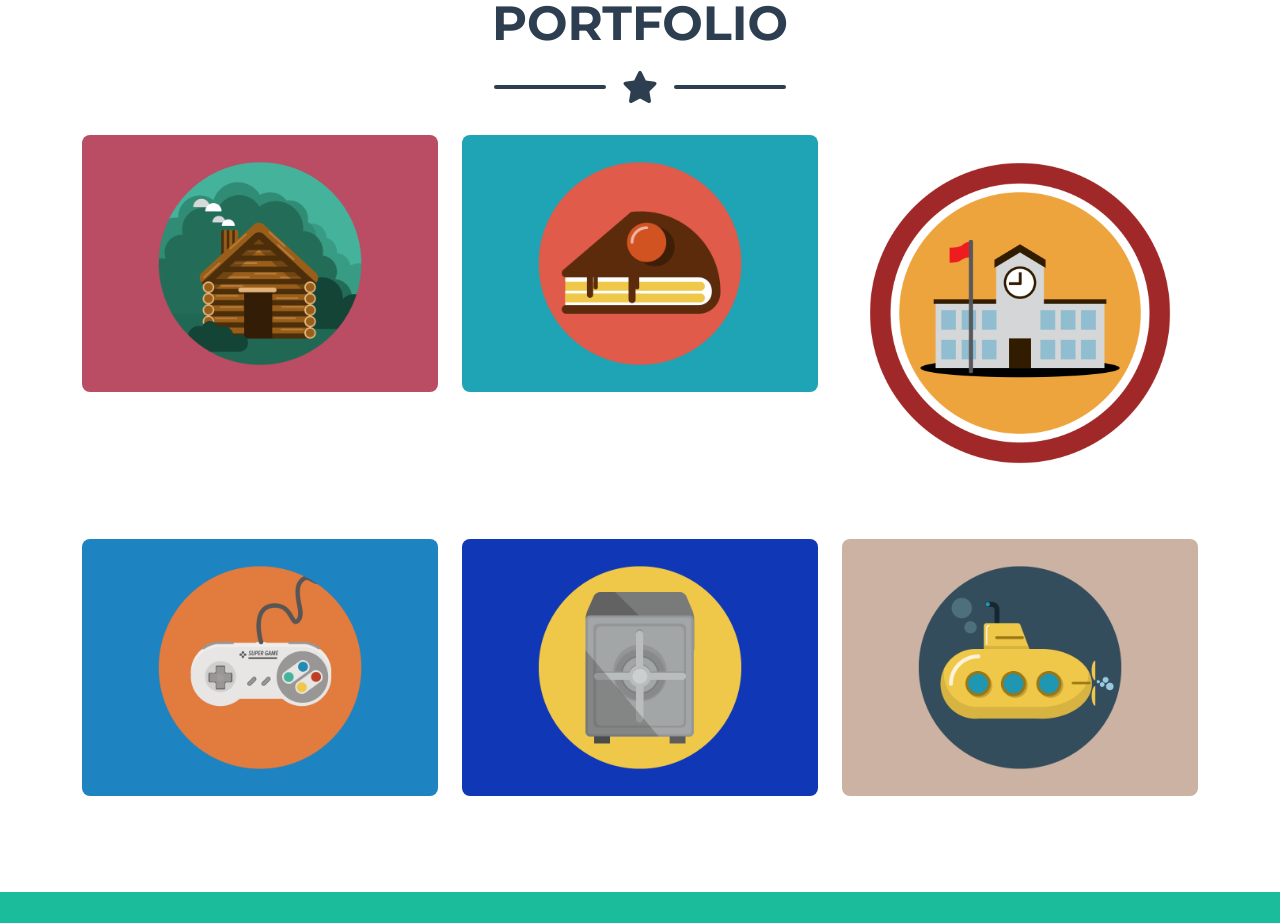
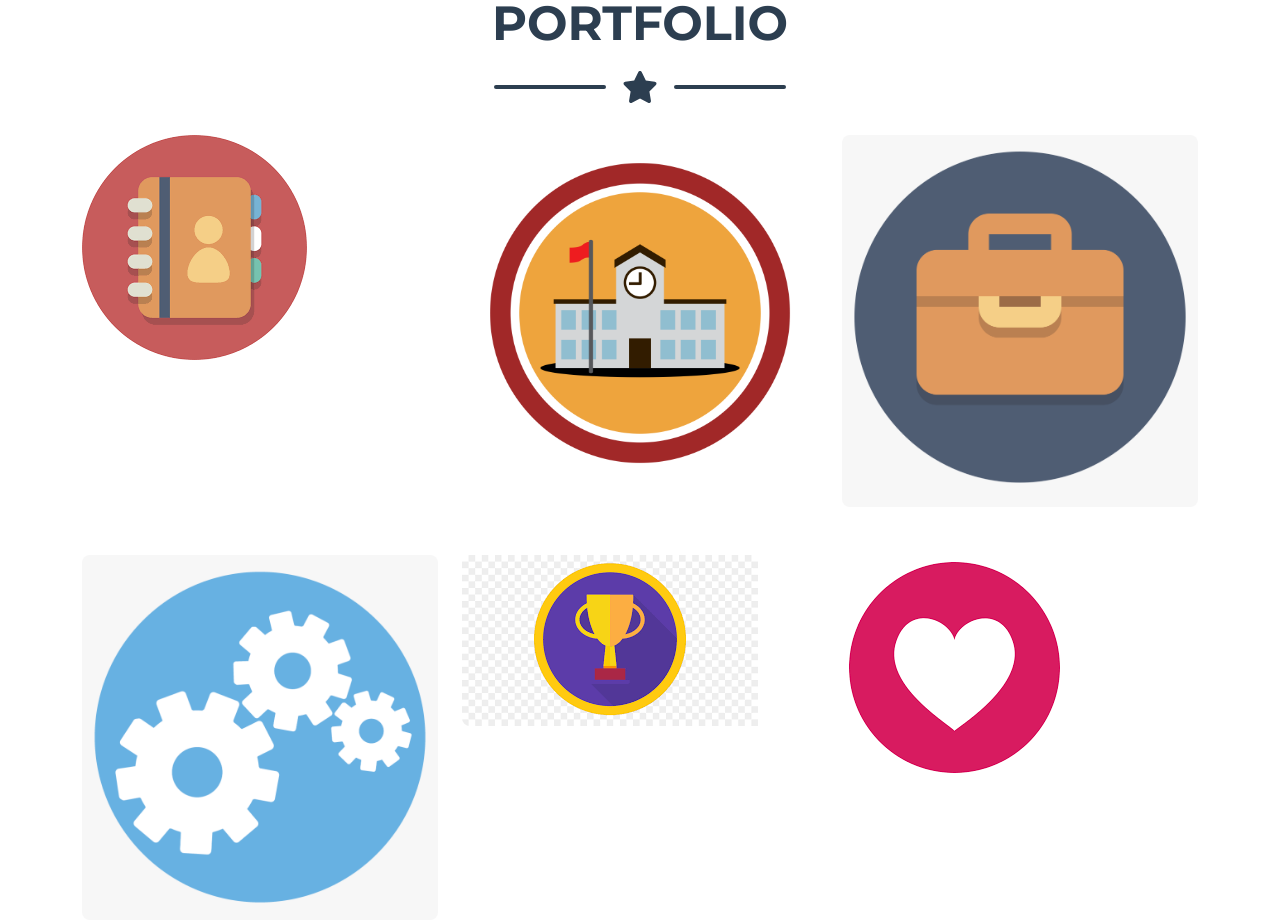
Before and after one commit to KatieCheng0130/KatieCheng0130.gitHub.io, a plain HTML site: page index.html in a window 1280 px wide. Shown: the part 876-1799 px from the top of the page. Drawn offline with nearby package versions, Linux system fonts and the light colour scheme.

Commit message:
Update index.html

```diff
--- a/index.html
+++ b/index.html
@@ -70,7 +70,7 @@
                             <div class="portfolio-item-caption d-flex align-items-center justify-content-center h-100 w-100">
                                 <div class="portfolio-item-caption-content text-center text-white"><i class="fas fa-plus fa-3x"></i></div>
                             </div>
-                            <img class="img-fluid" src="assets/img/portfolio/cabin.png" alt="..." />
+                            <img class="img-fluid" src="contacts icon.png" alt="..." />
                         </div>
                     </div>
                     <!-- Portfolio Item 2-->
@@ -79,7 +79,7 @@
                             <div class="portfolio-item-caption d-flex align-items-center justify-content-center h-100 w-100">
                                 <div class="portfolio-item-caption-content text-center text-white"><i class="fas fa-plus fa-3x"></i></div>
                             </div>
-                            <img class="img-fluid" src="assets/img/portfolio/cake.png" alt="..." />
+                            <img class="img-fluid" src="Round_Landmark_School_Icon_-_Transparent.svg.png" alt="..." />
                         </div>
                     </div>
                     <!-- Portfolio Item 3-->
@@ -88,7 +88,7 @@
                             <div class="portfolio-item-caption d-flex align-items-center justify-content-center h-100 w-100">
                                 <div class="portfolio-item-caption-content text-center text-white"><i class="fas fa-plus fa-3x"></i></div>
                             </div>
-                        <img class="img-fluid" src="Round_Landmark_School_Icon_-_Transparent.svg.png" alt="..." />
+                        <img class="img-fluid" src="working experience icon.png" alt="..." />
                         </div>
                     </div>
                     <!-- Portfolio Item 4-->
@@ -97,7 +97,7 @@
                             <div class="portfolio-item-caption d-flex align-items-center justify-content-center h-100 w-100">
                                 <div class="portfolio-item-caption-content text-center text-white"><i class="fas fa-plus fa-3x"></i></div>
                             </div>
-                            <img class="img-fluid" src="assets/img/portfolio/game.png" alt="..." />
+                            <img class="img-fluid" src="skills icon.png" alt="..." />
                         </div>
                     </div>
                     <!-- Portfolio Item 5-->
@@ -106,7 +106,7 @@
                             <div class="portfolio-item-caption d-flex align-items-center justify-content-center h-100 w-100">
                                 <div class="portfolio-item-caption-content text-center text-white"><i class="fas fa-plus fa-3x"></i></div>
                             </div>
-                            <img class="img-fluid" src="assets/img/portfolio/safe.png" alt="..." />
+                            <img class="img-fluid" src="achievements.png" alt="..." />
                         </div>
                     </div>
                     <!-- Portfolio Item 6-->
@@ -115,7 +115,7 @@
                             <div class="portfolio-item-caption d-flex align-items-center justify-content-center h-100 w-100">
                                 <div class="portfolio-item-caption-content text-center text-white"><i class="fas fa-plus fa-3x"></i></div>
                             </div>
-                            <img class="img-fluid" src="assets/img/portfolio/submarine.png" alt="..." />
+                            <img class="img-fluid" src="interests.png" alt="..." />
                         </div>
                     </div>
                 </div>
@@ -230,7 +230,7 @@
                                         <div class="divider-custom-line"></div>
                                     </div>
                                     <!-- Portfolio Modal - Image-->
-                                    <img class="img-fluid rounded mb-5" src="assets/img/portfolio/cabin.png" alt="..." />
+                                    <img class="img-fluid rounded mb-5" src="contacts icon.png" alt="..." />
                                     <!-- Portfolio Modal - Text-->
                                  <p class="mb-4">
                                 Email: katiecheng013@gmail.com<br>
@@ -266,7 +266,7 @@
                                         <div class="divider-custom-line"></div>
                                     </div>
                                     <!-- Portfolio Modal - Image-->
-                                    <img class="img-fluid rounded mb-5" src="assets/img/portfolio/cake.png" alt="..." />
+                                    <img class="img-fluid rounded mb-5" src="Round_Landmark_School_Icon_-_Transparent.svg.png" alt="..." />
                          <!-- Portfolio Modal - Text-->
                         <p class="mb-4">
                            <span style="font-size: larger; text-decoration: underline;">University of Notre Dame</span><br>
@@ -307,7 +307,7 @@
                                         <div class="divider-custom-line"></div>
                                     </div>
                                     <!-- Portfolio Modal - Image-->
-                                    <img class="img-fluid rounded mb-5" src="assets/img/portfolio/circus.png" alt="..." />
+                                    <img class="img-fluid rounded mb-5" src="working experience icon.png" alt="..." />
                                     <!-- Portfolio Modal - Text-->
  <p class="mb-4">
                                 <span style="font-size: larger; text-decoration: underline;">Internship</span><br><br>
@@ -350,7 +350,7 @@
                                         <div class="divider-custom-line"></div>
                                     </div>
                                     <!-- Portfolio Modal - Image-->
-                                    <img class="img-fluid rounded mb-5" src="assets/img/portfolio/game.png" alt="..." />
+                                    <img class="img-fluid rounded mb-5" src="skills icon.png" alt="..." />
                                     <!-- Portfolio Modal - Text-->
                                   <p class="mb-4">
                                  <span style="font-size: larger; text-decoration: underline;">Language</span><br>
@@ -394,7 +394,7 @@
                                         <div class="divider-custom-line"></div>
                                     </div>
                                     <!-- Portfolio Modal - Image-->
-                                    <img class="img-fluid rounded mb-5" src="assets/img/portfolio/safe.png" alt="..." />
+                                    <img class="img-fluid rounded mb-5" src="achievements.png" alt="..." />
                                     <!-- Portfolio Modal - Text-->
   <p class="mb-4">
                                 <span style="font-size: large; font-weight: bold;">Diamond Challenge</span><br>
@@ -447,7 +447,7 @@
                                         <div class="divider-custom-line"></div>
                                     </div>
                                     <!-- Portfolio Modal - Image-->
-                                    <img class="img-fluid rounded mb-5" src="assets/img/portfolio/submarine.png" alt="..." />
+                                    <img class="img-fluid rounded mb-5" src="interests.png" alt="..." />
                                     <!-- Portfolio Modal - Text-->
                                     <p class="mb-4">
                                         <ul>
```
